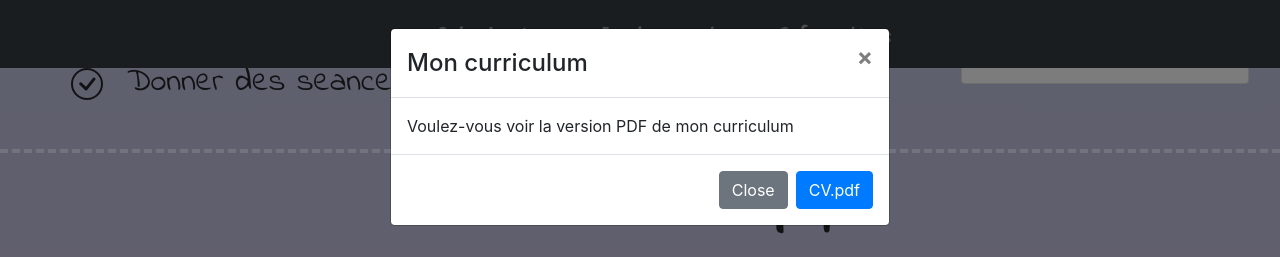
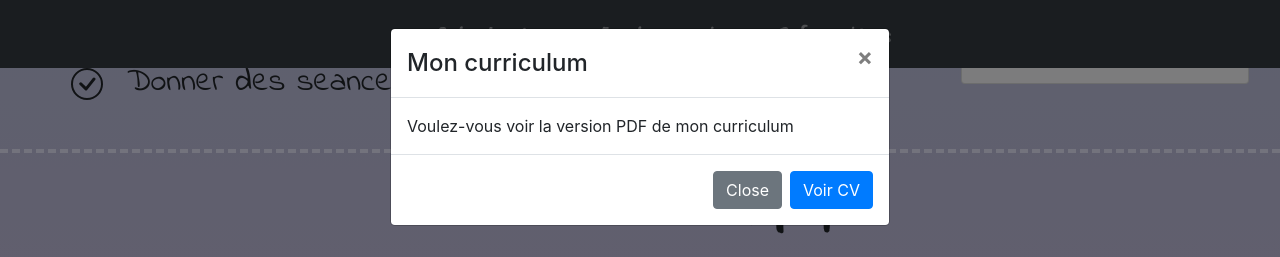
Before and after one commit to Aerosiderolito/curriculum, a React (Create React App) app: page / in a window 1280 px wide. Both pictures are taken after a click on the button "Curriculum Vitae". Shown: the part 1694-1951 px from the top of the page. Built offline with nearby package versions, Linux system fonts and the light colour scheme.

Commit message:
fourth commit

```diff
--- a/src/style.js
+++ b/src/style.js
@@ -25,9 +25,8 @@ export const Cv = props =>{
                     <Button variant="secondary" onClick={handleClose}>
                         Close
                     </Button>
-                    <Button variant={"primary"} onClick={handleClose} href={"./docs/CV_EN"}
-                    download={"docs/CV_EN"}>
-                        CV.pdf
+                    <Button variant={"primary"} onClick={handleClose} href={"https://www.overleaf.com/read/gkprjkqnwfnw"}>
+                        Voir CV
                     </Button>
                 </Modal.Footer>
             </Modal>
```
